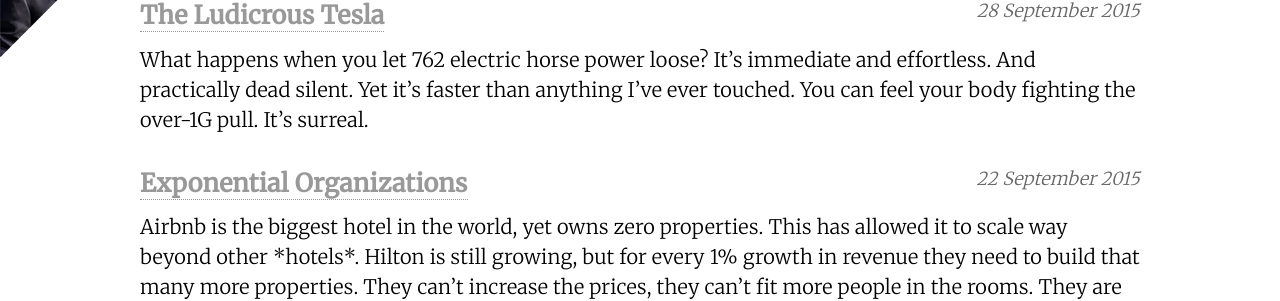
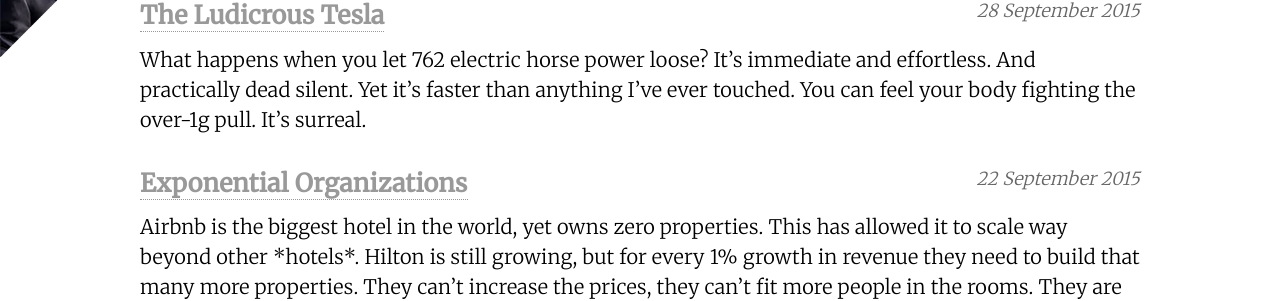
Before and after one commit to juokaz/juokaz.com, a Jekyll site: the page built from blog/index.html, in a window 1280 px wide and 900 px high. Shown: the part 143-444 px from the top of the window. Built offline with Jekyll 4.4.1, drawn with Linux system fonts in a browser that asks for light colours.

Commit message:
g-force is lowercase

```diff
--- a/_posts/2015-09-28-the-ludicrous-tesla.markdown
+++ b/_posts/2015-09-28-the-ludicrous-tesla.markdown
@@ -2,7 +2,7 @@
 layout: post
 title: The Ludicrous Tesla
 location: New York, NY, USA
-excerpt: What happens when you let 762 electric horse power loose? It’s immediate and effortless. And practically dead silent. Yet it’s faster than anything I’ve ever touched. You can feel your body fighting the over-1G pull. It’s surreal.
+excerpt: What happens when you let 762 electric horse power loose? It’s immediate and effortless. And practically dead silent. Yet it’s faster than anything I’ve ever touched. You can feel your body fighting the over-1g pull. It’s surreal.
 image: http://scontent-lga3-1.cdninstagram.com/hphotos-xaf1/t51.2885-15/e35/11899593_1550400381881953_1405122151_n.jpg
 ---
 
```
